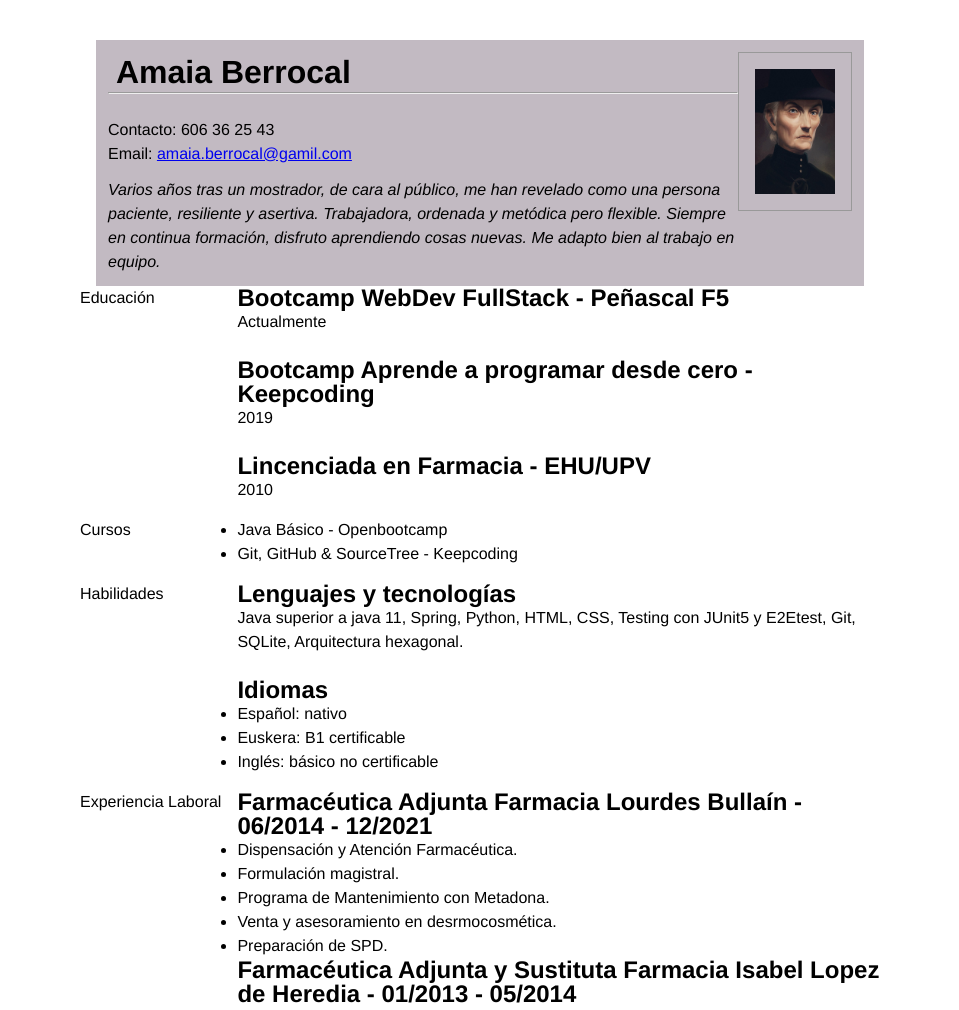
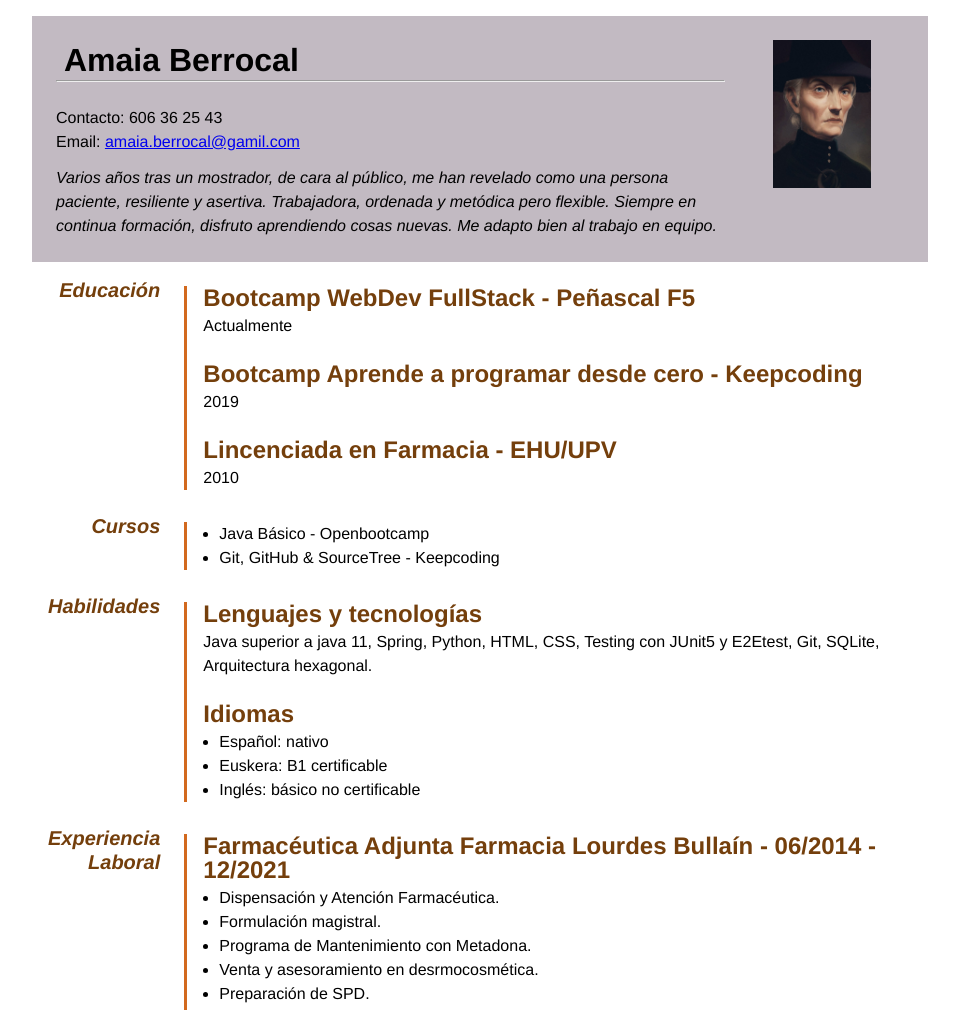
Before and after one commit to AmaiaBerrocal/curriculum_F5, a plain HTML site: page index.html in a window 1280 px wide. Shown: the top 1010 px of the page, without its empty margins (160-1119 px from the left). Drawn offline with Linux system fonts and the light colour scheme.

Commit message:
Modificaciones para que se parezca a la foto

```diff
--- a/index.html
+++ b/index.html
@@ -38,16 +38,16 @@
         <dt>Educación</dt>
         <dd>
           <h2> Bootcamp WebDev FullStack - Peñascal F5</h2>
-          <p>
-            <span class="date">Actualmente</span>
-          </p><br/>
+          <p class="date">
+            Actualmente
+          </p><br>
           <h2>Bootcamp Aprende a programar desde cero - Keepcoding</h2>
-          <p>
-            <span class="date">2019</span>
-          </p><br/>
+          <p class="date">
+            2019
+          </p><br>
           <h2>Lincenciada en Farmacia - EHU/UPV</h2>
-          <p>
-            <span class="date">2010</span>
+          <p class="date">
+            2010
           </p>
         </dd>
         <dt>Cursos</dt>
@@ -84,7 +84,7 @@
             <li>Venta y asesoramiento en desrmocosmética.
             </li>
             <li>Preparación de SPD.</li>
-          </ul>
+          </ul><br>
           <h2>
             Farmacéutica Adjunta y Sustituta
             <span>Farmacia Isabel Lopez de Heredia - 01/2013 - 05/2014</span>
@@ -94,7 +94,7 @@
             <li>Formulación magistral.</li>
             <li>Venta y asesoramiento en desrmocosmética.
             </li>
-          </ul>
+          </ul><br>
           <h2>
             Farmacéutica Adjunta
             <span>Farmacia Lourdes Bullaín - 11/2010 - 09/2012</span>
@@ -106,7 +106,7 @@
             <li>Venta y asesoramiento en desrmocosmética.
             </li>
             <li>Preparación de SPD.</li>
-          </ul>
+          </ul><br>
           <h2>
             Farmacéutica
             <span>Farmacia Jon Carral Tellitu - 014/2010 - 10/2010</span>
--- a/style.css
+++ b/style.css
@@ -6,35 +6,65 @@
 body {
   font: 16px Helvetica, Sans-Serif;
   line-height: 24px;
-  width: 800px;
-  margin: 40px auto 60px;
+  width: 70vw;
+  margin: 1rem auto;
 }
 
 header {
   display: grid;
   background-color: rgb(194, 186, 194);
-  grid-template-columns: 1fr auto;
-  padding: 0.75rem;
-  margin:0 1rem;
+  grid-template-columns: 4fr 1fr;
 }
-#objective {
+
+div {
+  margin: 1.5rem;
+}
+
+dl {
+  display: grid;
+  grid-template-columns: 0.5fr 4fr;
+  gap: 1rem;
+  margin: 1rem;
+}
+
+dt {
+  text-align: right;
   font-style: italic;
-  padding-top: 0.75rem;
+  font-weight: bold;
+  font-size: 1.25rem;
+  color: rgb(116, 63, 12);
+}
+
+h2 {
+  color: rgb(116, 63, 12);
+  font-size: 1.5rem;
+  margin-bottom: 0.25rem;
+}
+
+dd {
+  padding-left: 1rem;
+  margin: 0.5rem;
+  border-left: solid chocolate;
+}
+
+ul {
+  margin: 0 1rem;
 }
 
 .fn {
   padding: 0.5rem;
 }
 
-dl {
-  display: grid;
-  grid-template-columns: auto 1fr;
-  grid-gap: 1rem;
+.date {
+  text-align: start;
 }
 
 #pic {
-  width: 80px;
-  height: 125px;
-  border: 1px solid #999;
-  padding: 1rem;
+  max-width: 75%;
+  max-height: 75%;
 }
+
+#objective {
+  font-style: italic;
+  padding-top: 0.75rem;
+}
```
